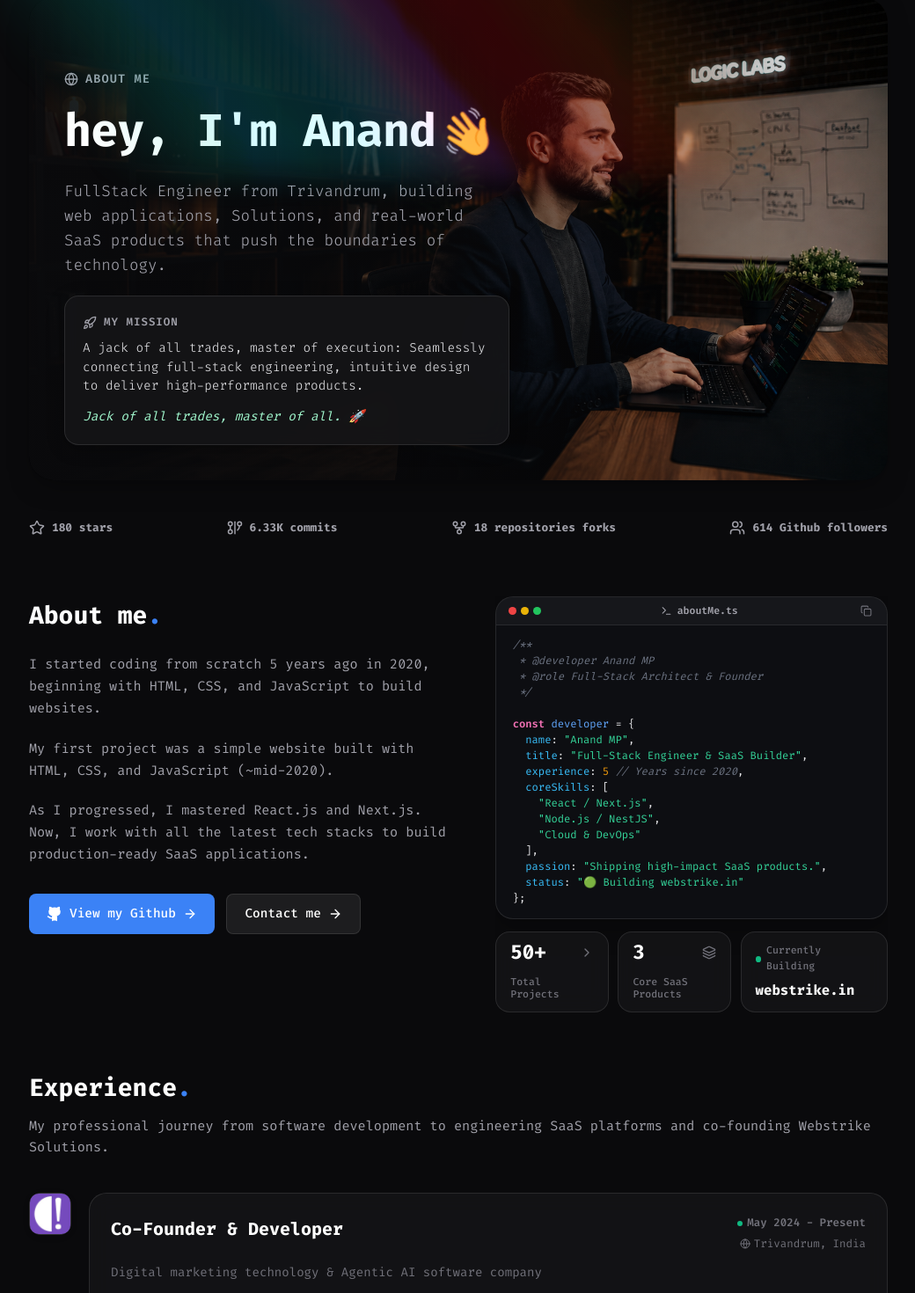
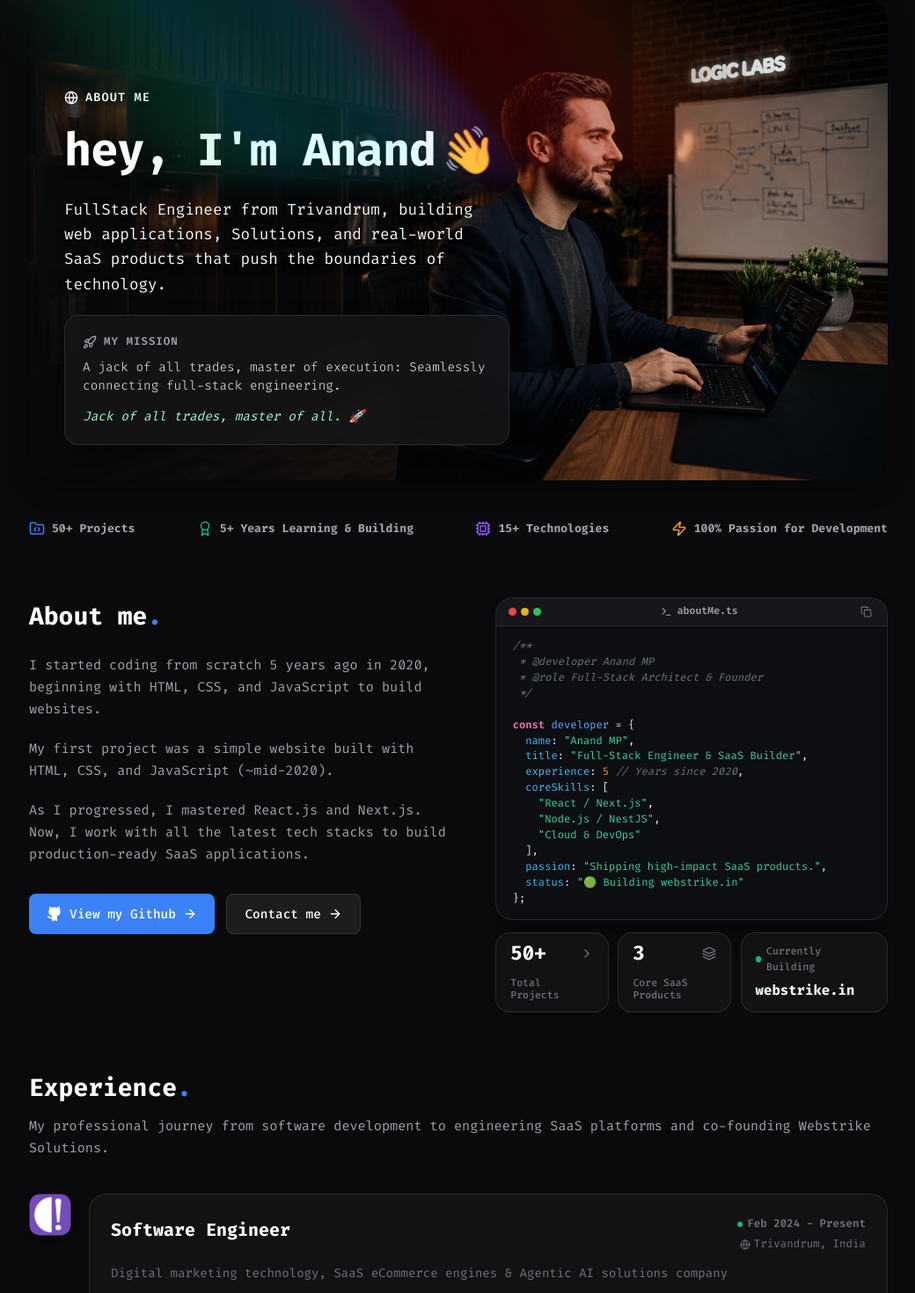
Before and after one commit to anandhmp/anandmp-portfolio, a Next.js app: page / in a window 1280 px wide. Shown: the part 100-1570 px from the top of the page at 88% size, without its empty margins (119-1159 px from the left). Built offline with nearby package versions, Linux system fonts and the light colour scheme.

Commit message:
feat: implement core portfolio layout with navigation, stats, and 3D visual blocks

```diff
--- a/blocks/Contact/Contact.jsx
+++ b/blocks/Contact/Contact.jsx
@@ -115,19 +115,19 @@
                         <ArrowRight size={14} className={styles.pillArrow} />
                     </a>
 
-                    <a href="https://discord.com" target="_blank" rel="noopener noreferrer" className={styles.socialPill}>
+                    <a href="https://discord.com/users/anand_mp1704" target="_blank" rel="noopener noreferrer" className={styles.socialPill}>
                         <SiDiscord size={16} color="#5865F2" className={styles.pillIcon} />
                         <span>Discord</span>
                         <ArrowRight size={14} className={styles.pillArrow} />
                     </a>
 
-                    <a href="https://twitter.com" target="_blank" rel="noopener noreferrer" className={styles.socialPill}>
+                    <a href="https://x.com/AnandMP07" target="_blank" rel="noopener noreferrer" className={styles.socialPill}>
                         <SiX size={14} className={styles.pillIcon} />
                         <span>Twitter / X</span>
                         <ArrowRight size={14} className={styles.pillArrow} />
                     </a>
 
-                    <a href="https://instagram.com" target="_blank" rel="noopener noreferrer" className={styles.socialPill}>
+                    <a href="https://www.instagram.com/official.anandmp/" target="_blank" rel="noopener noreferrer" className={styles.socialPill}>
                         <SiInstagram size={16} color="#E4405F" className={styles.pillIcon} />
                         <span>Instagram</span>
                         <ArrowRight size={14} className={styles.pillArrow} />
--- a/blocks/Experience/Experience.jsx
+++ b/blocks/Experience/Experience.jsx
@@ -6,35 +6,21 @@
     const experiences = [
         {
             company: 'Webstrike Solutions LLP',
-            role: 'Co-Founder & Developer',
-            period: 'May 2024 - Present',
+            role: 'Software Engineer',
+            period: 'Feb 2024 - Present',
             isLive: true,
             location: 'Trivandrum, India',
             logoType: 'webstrike',
             fullLogo: '/assets/logos/webstrike_full.png',
-            subtitle: 'Digital marketing technology & Agentic AI software company',
+            subtitle: 'Digital marketing technology, SaaS eCommerce engines & Agentic AI solutions company',
             points: [
                 '— Co-founded Webstrike Solutions LLP, driving technical strategy, digital marketing tech, and Agentic AI innovation.',
-                '— Architected Agentic AI systems, RAG (Retrieval-Augmented Generation) pipelines, and Node.js backend services.',
-                '— Implemented DevOps automation pipelines and cloud infrastructure for client SaaS platforms and marketing tools.'
-            ],
-            tech: ['Agentic AI', 'RAG', 'Node.js', 'DevOps', 'Next.js', 'Digital Marketing']
-        },
-        {
-            company: 'Skartio AI Cloud',
-            role: 'Software Engineer',
-            period: 'May 2024 - Present',
-            isLive: true,
-            location: 'Trivandrum, India',
-            logoType: 'skartio',
-            fullLogo: '/assets/logos/skartio_full.png',
-            subtitle: 'SaaS-based eCommerce engine & interactive theme ecosystem',
-            points: [
                 '— Architected and developed SaaS-based eCommerce platforms and high-converting business themes for merchants.',
                 '— Built custom drag-and-drop Page Builder and visual Editor systems empowering non-technical users to design web pages.',
-                '— Optimized frontend rendering performance, theme customization engines, and modular UI component libraries.'
+                '— Architected Agentic AI systems, RAG (Retrieval-Augmented Generation) pipelines, and Node.js backend services.',
+                '— Implemented DevOps automation pipelines, cloud infrastructure, and optimized modular UI component libraries.'
             ],
-            tech: ['React', 'Next.js', 'Page Builder', 'SCSS', 'SaaS Architecture']
+            tech: ['Agentic AI', 'RAG', 'Page Builder', 'Node.js', 'DevOps', 'Next.js', 'SaaS Engine']
         },
         {
             company: 'Mashupstack',
--- a/blocks/Hero/Hero.jsx
+++ b/blocks/Hero/Hero.jsx
@@ -42,7 +42,7 @@
                             My Mission
                         </h2>
                         <p className={styles.missionText}>
-                            A jack of all trades, master of execution: Seamlessly connecting full-stack engineering, intuitive design to deliver high-performance products.
+                            A jack of all trades, master of execution: Seamlessly connecting full-stack engineering.
                         </p>
                         <p className={styles.missionQuote}>
                             Jack of all trades, master of all. 🚀
--- a/blocks/Hero/Hero.module.scss
+++ b/blocks/Hero/Hero.module.scss
@@ -50,11 +50,6 @@
   object-fit: cover;
   object-position: right center;
   z-index: 1;
-
-  @media (min-width: 768px) {
-    width: 100%;
-    object-position: right center;
-  }
 }
 
 .gradientOverlay {
@@ -62,27 +57,27 @@
   inset: 0;
   z-index: 2;
   background: linear-gradient(to top,
-      rgba(10, 10, 12, 0.95) 0%,
-      rgba(10, 10, 12, 0.7) 50%,
-      rgba(10, 10, 12, 0.25) 100%);
+      rgba(10, 10, 12, 0.85) 0%,
+      rgba(10, 10, 12, 0.4) 50%,
+      transparent 100%);
 
   [data-theme='light'] & {
     background: linear-gradient(to top,
-        rgba(255, 255, 255, 0.95) 0%,
-        rgba(255, 255, 255, 0.75) 50%,
-        rgba(255, 255, 255, 0.25) 100%);
+        rgba(255, 255, 255, 0.85) 0%,
+        rgba(255, 255, 255, 0.4) 50%,
+        transparent 100%);
   }
 
   @media (min-width: 768px) {
     background: linear-gradient(to right,
-        rgba(10, 10, 12, 0.95) 0%,
-        rgba(10, 10, 12, 0.7) 50%,
+        rgba(10, 10, 12, 0.88) 0%,
+        rgba(10, 10, 12, 0.35) 55%,
         transparent 100%);
 
     [data-theme='light'] & {
       background: linear-gradient(to right,
-          rgba(255, 255, 255, 0.95) 0%,
-          rgba(255, 255, 255, 0.7) 50%,
+          rgba(255, 255, 255, 0.88) 0%,
+          rgba(255, 255, 255, 0.35) 55%,
           transparent 100%);
     }
   }
@@ -115,7 +110,9 @@
   letter-spacing: 0.08em;
   display: flex;
   align-items: center;
-  color: var(--text-secondary);
+  color: #ffffff;
+  opacity: 1;
+  text-shadow: 0 1px 6px rgba(0, 0, 0, 0.9);
   margin-bottom: 0.5rem;
 }
 
@@ -127,7 +124,8 @@
   font-size: 2rem;
   font-weight: 800;
   letter-spacing: -0.02em;
-  color: var(--text-primary);
+  color: #ffffff;
+  text-shadow: 0 2px 12px rgba(0, 0, 0, 0.95);
   margin-bottom: 0.75rem;
   display: flex;
   align-items: center;
@@ -149,9 +147,10 @@
 
 .bioText {
   font-size: 1rem;
-  font-weight: 300;
+  font-weight: 400;
   line-height: 1.6;
-  color: var(--text-secondary);
+  color: #f4f4f5;
+  text-shadow: 0 2px 8px rgba(0, 0, 0, 0.95);
   margin-bottom: 1.25rem;
 
   @media (min-width: 640px) {
@@ -209,6 +208,16 @@
     padding: 1.25rem;
   }
 
+  .textContent {
+    background: rgba(10, 10, 12, 0.65);
+    backdrop-filter: blur(10px);
+    -webkit-backdrop-filter: blur(10px);
+    padding: 1.15rem;
+    border-radius: 1.15rem;
+    border: 1px solid rgba(255, 255, 255, 0.12);
+    margin-bottom: 0.75rem;
+  }
+
   .mainTitle {
     font-size: 1.75rem;
   }
@@ -216,6 +225,7 @@
   .bioText {
     font-size: 0.88rem;
     line-height: 1.55;
+    margin-bottom: 0;
   }
 
   .missionCard {
--- a/blocks/Projects/Projects.jsx
+++ b/blocks/Projects/Projects.jsx
@@ -23,7 +23,7 @@
             id: 'page-builder',
             title: 'Page Builder & Page Editor',
             domain: 'skartio.com',
-            period: 'May 2024 - Present',
+            period: 'Nov 2024 - Feb 2025',
             image: '/assets/projects/pagebuilder.png',
             shortDesc: 'Fully customizable web page management system developed for Skartio’s SaaS platform. This tool was built to enable non-developers and business users to take full control of content and layouts...',
             fullDesc: 'Fully customizable web page management system developed for Skartio’s SaaS platform. This tool was built to enable non-developers and business users to take full control of their website content and layout, eliminating the need for technical support.\n\nKey Capabilities:\n• Visual Drag-and-Drop Interface\n• Live Preview & Real-Time Editing\n• Theme Customization & Layout Controls\n• Page Management Tools & Built-in Analytics\n• SEO & Metadata Management\n• Instant No-Code Deployment',
@@ -42,7 +42,7 @@
             id: 'customer-onboarding',
             title: 'Customer Onboarding & Store Launcher',
             domain: 'skartio.cloud',
-            period: 'May 2024 - Present',
+            period: 'Nov 2024 - Feb 2025',
             image: '/assets/projects/onboarding.png',
             shortDesc: 'Automated customer onboarding platform featuring live domain search, instant domain acquisition, tiered pricing model selection, and zero-downtime eCommerce store launching...',
             fullDesc: 'End-to-end customer onboarding platform integrated with live domain search and instant domain acquisition APIs. Enables clients to search available domain names, acquire domains, submit registration details, select appropriate pricing plans, and instantly launch their targeted eCommerce store model (B2C, B2B, Dropshipping, Hybrid Commerce Cloud, Marketplace, or Enterprise Cloud flow) with zero technical friction.',
@@ -61,7 +61,7 @@
             id: 'unified-business',
             title: 'Unified Business Solutions',
             domain: 'webstrike.in',
-            period: 'May 2024 - Present',
+            period: 'Nov 2024 - Feb 2025',
             image: '/assets/projects/unified_business.png',
             shortDesc: 'A comprehensive business management platform for small enterprises to manage lead pipelines, career portals, corporate blogs, and content without developer dependency...',
             fullDesc: 'A unified digital management platform tailored for small and medium enterprises to manage lead generation pipelines, career application portals, corporate blogs, and marketing content seamlessly without any developer dependency.',
@@ -79,7 +79,7 @@
             id: 'ecommerce-theme',
             title: 'Customizable eCommerce Web Theme',
             domain: 'stepzo.com',
-            period: '2024 - Present',
+            period: 'Nov 2024 - Feb 2025',
             image: '/assets/projects/ecommerce_theme.png',
             shortDesc: 'A scalable and flexible eCommerce web application theme built with Next.js, featuring SEO optimization, PWA support, code splitting, image optimization, and built-in web analytics...',
             fullDesc: 'A scalable and flexible eCommerce web application theme built with Next.js, featuring SEO optimization, PWA support, code splitting, image optimization, and built-in web analytics. Empowers non-developers to fully customize their storefronts without any developer dependency.',
--- a/blocks/Stats/StatsBanner.jsx
+++ b/blocks/Stats/StatsBanner.jsx
@@ -1,28 +1,28 @@
 import React from 'react';
 import styles from './StatsBanner.module.scss';
-import { Star, GitGraph, GitFork, Users } from 'lucide-react';
+import { FolderCode, Award, Cpu, Zap } from 'lucide-react';
 
 const StatsBanner = () => {
     const stats = [
         {
-            icon: <Star size={18} />,
-            label: '180 stars',
-            href: 'https://github.com/anandhmp'
+            icon: <FolderCode size={18} color="#3b82f6" />,
+            label: '50+ Projects',
+            href: '#projects'
         },
         {
-            icon: <GitGraph size={18} />,
-            label: '6.33K commits',
-            href: 'https://github.com/anandhmp'
+            icon: <Award size={18} color="#10b981" />,
+            label: '5+ Years Learning & Building',
+            href: '#experience'
         },
         {
-            icon: <GitFork size={18} />,
-            label: '18 repositories forks',
-            href: 'https://github.com/anandhmp'
+            icon: <Cpu size={18} color="#8b5cf6" />,
+            label: '15+ Technologies',
+            href: '/technology'
         },
         {
-            icon: <Users size={18} />,
-            label: '614 Github followers',
-            href: 'https://github.com/anandhmp?tab=followers'
+            icon: <Zap size={18} color="#f59e0b" />,
+            label: '100% Passion for Development',
+            href: '#about'
         }
     ];
 
@@ -32,8 +32,6 @@
                 <a
                     key={idx}
                     href={stat.href}
-                    target="_blank"
-                    rel="noopener noreferrer"
                     className={styles.statItem}
                 >
                     <span className={styles.iconWrapper}>{stat.icon}</span>
--- a/blocks/Stats/StatsBanner.module.scss
+++ b/blocks/Stats/StatsBanner.module.scss
@@ -1,23 +1,38 @@
 .statsSection {
   margin-top: 1.5rem;
   margin-bottom: 3.5rem;
-  display: flex;
-  flex-wrap: wrap;
-  justify-content: space-between;
-  align-items: center;
-  gap: 1rem;
+  display: grid;
+  grid-template-columns: repeat(2, 1fr);
+  gap: 1rem 1.25rem;
   padding: 0.75rem 0;
+  width: 100%;
+
+  @media (min-width: 640px) {
+    display: flex;
+    flex-wrap: wrap;
+    justify-content: space-between;
+    align-items: center;
+    gap: 1rem;
+  }
 }
 
 .statItem {
   display: flex;
   align-items: center;
   gap: 0.5rem;
-  font-size: 0.8rem;
+  font-size: 0.82rem;
   font-weight: 700;
   color: var(--text-secondary);
   text-decoration: none;
+  font-family: var(--font-mono);
   transition: color 0.2s ease, transform 0.2s ease;
+  white-space: nowrap;
+
+  @media (max-width: 480px) {
+    font-size: 0.74rem;
+    white-space: normal;
+    line-height: 1.25;
+  }
 
   &:hover {
     color: var(--text-primary);
@@ -29,4 +44,5 @@
   display: flex;
   align-items: center;
   justify-content: center;
+  flex-shrink: 0;
 }
--- a/styles/globals.scss
+++ b/styles/globals.scss
@@ -55,6 +55,16 @@
   box-sizing: border-box;
   margin: 0;
   padding: 0;
+}
+
+select option {
+  background-color: #18181b;
+  color: #ffffff;
+
+  [data-theme='light'] & {
+    background-color: #ffffff;
+    color: #09090b;
+  }
 }
 
 a,
```
Also changed, not shown: blocks/Footer/Footer.jsx (+5 -4 lines), blocks/Footer/Footer.module.scss (+37 -0 lines), blocks/Header/Header.module.scss (+17 -1 lines).
